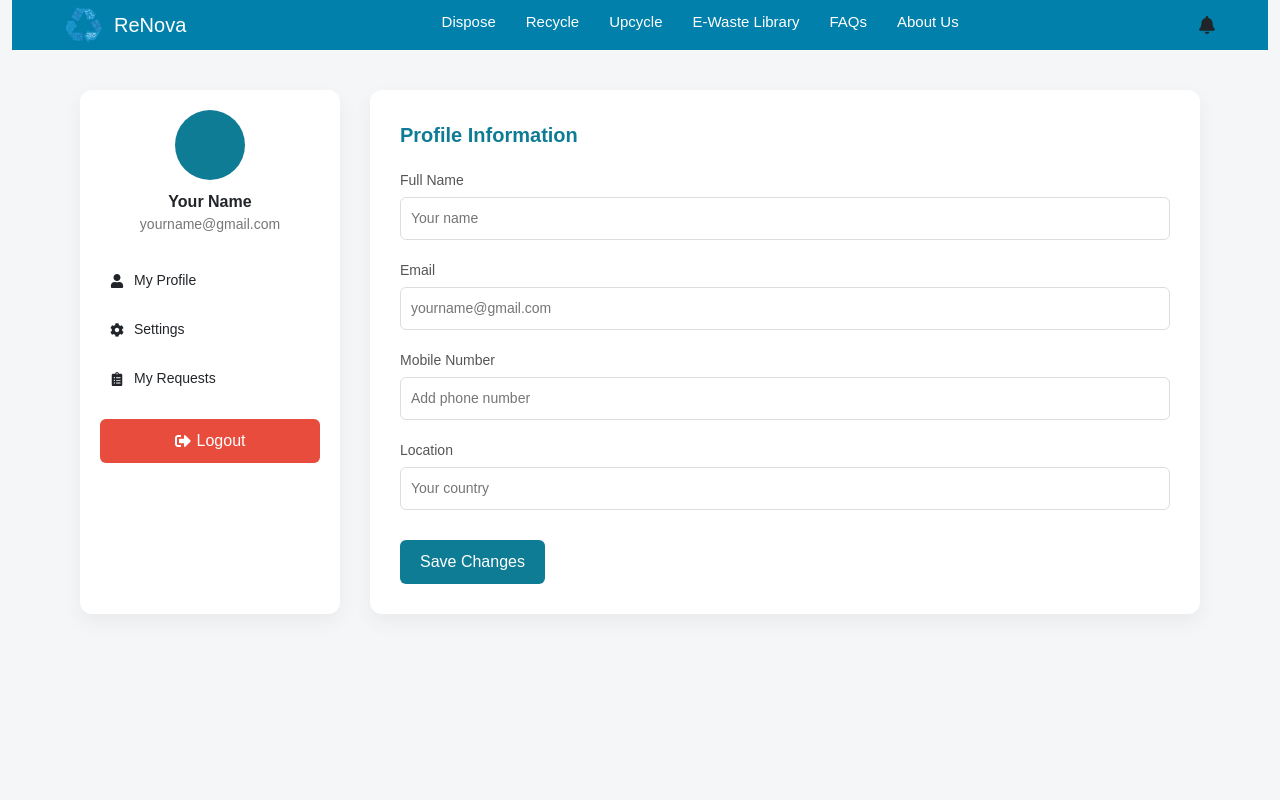
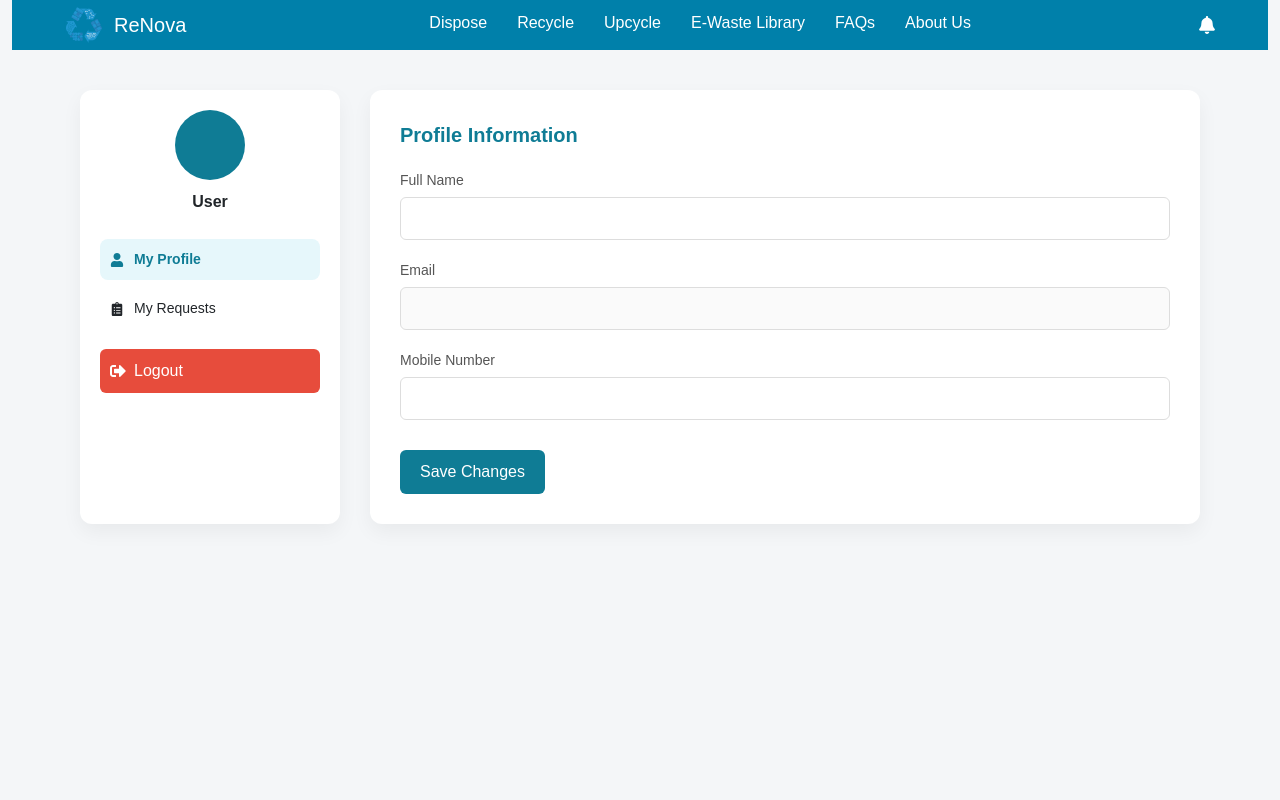
Before and after one commit to razanalraiisi/Renova, a React (Create React App) app in the folder client/: page /UserDash in a window 1280 px wide. Shown: the top 800 px of the page. Built offline with nearby package versions, Linux system fonts and the light colour scheme; the HTML template or start-up script is replaced by a standard one.

Commit message:
user profile is now conneted with db , update is missing

```diff
--- a/client/src/components/Components.css
+++ b/client/src/components/Components.css
@@ -1389,3 +1389,196 @@
   padding: 8px 14px;
   border-radius: 25px;
 }
+
+.dashboard-page {
+  min-height: 100vh;
+  background-color: #f4f6f8;
+  font-family: Arial, sans-serif;
+}
+
+/* NAVBAR */
+.top-navbar {
+  background-color: #0080aa;
+  padding: 0 40px;
+}
+
+.nav-container {
+  display: flex;
+  justify-content: space-between;
+  align-items: center;
+  width: 100%;
+}
+
+.brand {
+  color: white !important;
+  display: flex;
+  align-items: center;
+}
+
+.logo {
+  height: 40px;
+  width: 40px;
+  margin-right: 10px;
+}
+
+.nav-links {
+  display: flex;
+  gap: 30px;
+}
+
+.nav-link {
+  color: white;
+  text-decoration: none;
+  padding-bottom: 5px;
+}
+
+.active-link {
+  border-bottom: 2px solid white;
+}
+
+.bell-icon {
+  color: white;
+  font-size: 18px;
+}
+
+/* BODY */
+.dashboard-container {
+  display: flex;
+  gap: 30px;
+  padding: 40px;
+  max-width: 1200px;
+  margin: 0 auto;
+}
+
+.sidebar {
+  width: 260px;
+  background: white;
+  border-radius: 12px;
+  padding: 20px;
+  box-shadow: 0 8px 20px rgba(0,0,0,0.05);
+}
+
+.profile-box {
+  text-align: center;
+  margin-bottom: 25px;
+}
+
+.avatar {
+  width: 70px;
+  height: 70px;
+  border-radius: 50%;
+  background: #0f7c95;
+  margin: 0 auto 10px auto;
+}
+
+.email {
+  font-size: 14px;
+  color: #777;
+}
+
+.menu-item {
+  display: flex;
+  align-items: center;
+  gap: 10px;
+  padding: 10px;
+  border-radius: 8px;
+  cursor: pointer;
+  margin-bottom: 8px;
+  font-size: 14px;
+  transition: 0.2s;
+}
+
+.menu-item:hover {
+  background-color: #f1f1f1;
+}
+
+.menu-item.active {
+  background-color: #e6f7fb;
+  color: #0f7c95;
+  font-weight: bold;
+}
+
+.logout-btn {
+  margin-top: 20px;
+  padding: 10px;
+  background-color: #e74c3c;
+  color: white;
+  border: none;
+  border-radius: 6px;
+  cursor: pointer;
+  width: 100%;
+}
+
+/* CONTENT */
+.content {
+  flex: 1;
+  background: white;
+  border-radius: 12px;
+  padding: 30px;
+  box-shadow: 0 8px 20px rgba(0,0,0,0.05);
+}
+
+.section-title {
+  font-size: 20px;
+  font-weight: bold;
+  margin-bottom: 20px;
+  color: #0f7c95;
+}
+
+.form-group {
+  margin-bottom: 20px;
+}
+
+.form-group label {
+  display: block;
+  font-size: 14px;
+  margin-bottom: 6px;
+  color: #555;
+}
+
+.form-group input {
+  width: 100%;
+  padding: 10px;
+  border-radius: 6px;
+  border: 1px solid #ddd;
+  font-size: 14px;
+}
+
+.save-btn {
+  margin-top: 10px;
+  padding: 10px 20px;
+  background-color: #0f7c95;
+  color: white;
+  border: none;
+  border-radius: 6px;
+  cursor: pointer;
+}
+
+.avatar-img {
+  width: 70px;
+  height: 70px;
+  border-radius: 50%;
+  object-fit: cover;
+  margin: 0 auto 10px auto;
+  display: block;
+}
+
+.snackbar {
+  position: fixed;
+  bottom: 30px;
+  left: 50%;
+  transform: translateX(-50%);
+  background-color: #0f7c95;
+  color: white;
+  padding: 12px 25px;
+  border-radius: 8px;
+  box-shadow: 0 8px 20px rgba(0,0,0,0.15);
+  animation: fadeInOut 3s ease;
+}
+
+@keyframes fadeInOut {
+  0% { opacity: 0; bottom: 10px; }
+  10% { opacity: 1; bottom: 30px; }
+  90% { opacity: 1; }
+  100% { opacity: 0; }
+}
--- a/client/src/components/RegisterCollector.js
+++ b/client/src/components/RegisterCollector.js
@@ -246,7 +246,7 @@ const RegisterCollector = () => {
                       style={{
                         flex: 1,
                         padding: "10px 0",
-                        cursor: "default",
+                        cursor: "pointer",
                         backgroundColor: !isUser ? "#4DA6FF" : "#fff",
                         color: !isUser ? "#fff" : "#000",
                         fontWeight: "600",
--- a/client/src/components/UserDash.js
+++ b/client/src/components/UserDash.js
@@ -1,16 +1,70 @@
-import React from "react";
+import React, { useState, useEffect } from "react";
 import { Link, useNavigate, useLocation } from "react-router-dom";
 import { Navbar, NavbarBrand } from "reactstrap";
-import { FaBell, FaSignOutAlt, FaUser, FaCog, FaClipboardList } from "react-icons/fa";
+import { FaBell, FaSignOutAlt, FaUser, FaClipboardList } from "react-icons/fa";
+import { useDispatch, useSelector } from "react-redux";
+import { updateUser, resetUser, resetState } from "../features/UserSlice.js";
 import logo from "../assets/logo.png";
+import "./Components.css";
 
 const UserDash = () => {
   const navigate = useNavigate();
   const location = useLocation();
+  const dispatch = useDispatch();
+
+  const { user, isSuccess, message, isLoading } = useSelector(
+    (state) => state.users
+  );
+
+  const [activeTab, setActiveTab] = useState("profile");
+  const [showSnackbar, setShowSnackbar] = useState(false);
+
+  const [formData, setFormData] = useState({
+    uname: "",
+    email: "",
+    phone: "",
+  });
+
+  // Populate form when user changes
+  useEffect(() => {
+    if (user && user._id) {
+      setFormData({
+        uname: user.uname || "",
+        email: user.email || "",
+        phone: user.phone || "",
+      });
+    }
+  }, [user]);
+
+  // Snackbar logic
+  useEffect(() => {
+    if (isSuccess) {
+      setShowSnackbar(true);
+
+      setTimeout(() => {
+        setShowSnackbar(false);
+        dispatch(resetState()); // 🔥 reset success flag after showing
+      }, 3000);
+    }
+  }, [isSuccess, dispatch]);
 
   const handleLogout = () => {
+    dispatch(resetUser());
     localStorage.removeItem("token");
     navigate("/");
+  };
+
+  const handleChange = (e) => {
+    setFormData({ ...formData, [e.target.name]: e.target.value });
+  };
+
+  const handleSave = () => {
+    if (!user?._id) {
+      console.error("User ID missing.");
+      return;
+    }
+
+    dispatch(updateUser({ ...formData, _id: user._id }));
   };
 
   const navItems = [
@@ -22,241 +76,125 @@ const UserDash = () => {
     { name: "About Us", path: "/about" },
   ];
 
-  const styles = {
-    page: {
-      minHeight: "100vh",
-      backgroundColor: "#f4f6f8",
-      fontFamily: "Arial, sans-serif",
-    },
-
-    navLink: {
-      color: "white",
-      textDecoration: "none",
-      position: "relative",
-      paddingBottom: "5px",
-    },
-
-    activeLink: {
-      borderBottom: "2px solid white",
-    },
-
-    /* 🔷 MAIN CONTAINER */
-    container: {
-      display: "flex",
-      gap: "30px",
-      padding: "40px",
-      maxWidth: "1200px",
-      margin: "0 auto",
-    },
-
-    /* 🔷 SIDEBAR */
-    sidebar: {
-      width: "260px",
-      backgroundColor: "white",
-      borderRadius: "12px",
-      padding: "20px",
-      boxShadow: "0 8px 20px rgba(0,0,0,0.05)",
-    },
-
-    profileBox: {
-      textAlign: "center",
-      marginBottom: "25px",
-    },
-
-    avatar: {
-      width: "70px",
-      height: "70px",
-      borderRadius: "50%",
-      backgroundColor: "#0f7c95",
-      margin: "0 auto 10px auto",
-    },
-
-    email: {
-      fontSize: "14px",
-      color: "#777",
-    },
-
-    menuItem: {
-      display: "flex",
-      alignItems: "center",
-      gap: "10px",
-      padding: "10px",
-      borderRadius: "8px",
-      cursor: "pointer",
-      marginBottom: "8px",
-      fontSize: "14px",
-      transition: "0.2s",
-    },
-
-    logoutBtn: {
-      marginTop: "20px",
-      padding: "10px",
-      backgroundColor: "#e74c3c",
-      color: "white",
-      border: "none",
-      borderRadius: "6px",
-      cursor: "pointer",
-      width: "100%",
-      display: "flex",
-      justifyContent: "center",
-      alignItems: "center",
-      gap: "6px",
-    },
-
-    /* 🔷 MAIN CONTENT */
-    content: {
-      flex: 1,
-      backgroundColor: "white",
-      borderRadius: "12px",
-      padding: "30px",
-      boxShadow: "0 8px 20px rgba(0,0,0,0.05)",
-    },
-
-    sectionTitle: {
-      fontSize: "20px",
-      fontWeight: "bold",
-      marginBottom: "20px",
-      color: "#0f7c95",
-    },
-
-    formGroup: {
-      marginBottom: "20px",
-    },
-
-    label: {
-      display: "block",
-      fontSize: "14px",
-      marginBottom: "6px",
-      color: "#555",
-    },
-
-    input: {
-      width: "100%",
-      padding: "10px",
-      borderRadius: "6px",
-      border: "1px solid #ddd",
-      fontSize: "14px",
-    },
-
-    saveBtn: {
-      marginTop: "10px",
-      padding: "10px 20px",
-      backgroundColor: "#0f7c95",
-      color: "white",
-      border: "none",
-      borderRadius: "6px",
-      cursor: "pointer",
-    },
-  };
-
   return (
-    <div style={styles.page}>
-      {/* 🔷 NAVBAR */}
-      <Navbar style={{ backgroundColor: "#0080AA", padding: "0 40px" }}>
-        <div
-          style={{
-            display: "flex",
-            justifyContent: "space-between",
-            alignItems: "center",
-            width: "100%",
-          }}
-        >
-          {/* LEFT: Logo */}
-          <NavbarBrand
-            tag={Link}
-            to="/start"
-            style={{ color: "white", display: "flex", alignItems: "center" }}
-          >
-            <img
-              src={logo}
-              alt="logo"
-              style={{ height: 40, width: 40, marginRight: 10 }}
-            />
+    <div className="dashboard-page">
+      <Navbar className="top-navbar">
+        <div className="nav-container">
+          <NavbarBrand tag={Link} to="/start" className="brand">
+            <img src={logo} alt="logo" className="logo" />
             ReNova
           </NavbarBrand>
 
-          {/* CENTER: Nav links */}
-          <div style={{ display: "flex", gap: "30px", fontSize: "15px" }}>
+          <div className="nav-links">
             {navItems.map((item) => (
               <Link
                 key={item.name}
                 to={item.path}
-                style={{
-                  ...styles.navLink,
-                  ...(location.pathname === item.path ? styles.activeLink : {}),
-                }}
+                className={
+                  location.pathname === item.path
+                    ? "nav-link active-link"
+                    : "nav-link"
+                }
               >
                 {item.name}
               </Link>
             ))}
           </div>
 
-          {/* RIGHT: Bell icon */}
-          <div
-            style={{
-              display: "flex",
-              gap: "20px",
-              fontSize: "18px",
-              alignItems: "center",
-            }}
-          >
-            <FaBell />
-          </div>
+          <FaBell className="bell-icon" />
         </div>
       </Navbar>
 
-      {/* 🔷 DASHBOARD BODY */}
-      <div style={styles.container}>
+      <div className="dashboard-container">
         {/* SIDEBAR */}
-        <div style={styles.sidebar}>
-          <div style={styles.profileBox}>
-            <div style={styles.avatar}></div>
-            <strong>Your Name</strong>
-            <div style={styles.email}>yourname@gmail.com</div>
+        <div className="sidebar">
+          <div className="profile-box">
+            {user?.pic ? (
+              <img src={user.pic} alt="profile" className="avatar-img" />
+            ) : (
+              <div className="avatar"></div>
+            )}
+            <strong>{user?.uname || "User"}</strong>
+            <div className="email">{user?.email}</div>
           </div>
 
-          <div style={styles.menuItem}>
+          <div
+            className={
+              activeTab === "profile" ? "menu-item active" : "menu-item"
+            }
+            onClick={() => setActiveTab("profile")}
+          >
             <FaUser /> My Profile
           </div>
-          <div style={styles.menuItem}>
-            <FaCog /> Settings
-          </div>
-          <div style={styles.menuItem}>
+
+          <div
+            className={
+              activeTab === "requests" ? "menu-item active" : "menu-item"
+            }
+            onClick={() => setActiveTab("requests")}
+          >
             <FaClipboardList /> My Requests
           </div>
 
-          <button style={styles.logoutBtn} onClick={handleLogout}>
+          <button className="logout-btn" onClick={handleLogout}>
             <FaSignOutAlt /> Logout
           </button>
         </div>
 
-        {/* MAIN CONTENT */}
-        <div style={styles.content}>
-          <div style={styles.sectionTitle}>Profile Information</div>
+        {/* CONTENT */}
+        <div className="content">
+          {activeTab === "profile" && (
+            <>
+              <div className="section-title">Profile Information</div>
 
-          <div style={styles.formGroup}>
-            <label style={styles.label}>Full Name</label>
-            <input style={styles.input} placeholder="Your name" />
-          </div>
+              <div className="form-group">
+                <label>Full Name</label>
+                <input
+                  name="uname"
+                  value={formData.uname}
+                  onChange={handleChange}
+                />
+              </div>
 
-          <div style={styles.formGroup}>
-            <label style={styles.label}>Email</label>
-            <input style={styles.input} placeholder="yourname@gmail.com" />
-          </div>
+              <div className="form-group">
+                <label>Email</label>
+                <input name="email" value={formData.email} disabled />
+              </div>
 
-          <div style={styles.formGroup}>
-            <label style={styles.label}>Mobile Number</label>
-            <input style={styles.input} placeholder="Add phone number" />
-          </div>
+              <div className="form-group">
+                <label>Mobile Number</label>
+                <input
+                  name="phone"
+                  value={formData.phone}
+                  onChange={handleChange}
+                />
+              </div>
 
-          <div style={styles.formGroup}>
-            <label style={styles.label}>Location</label>
-            <input style={styles.input} placeholder="Your country" />
-          </div>
+              <button
+                className="save-btn"
+                onClick={handleSave}
+                disabled={isLoading}
+              >
+                {isLoading ? "Saving..." : "Save Changes"}
+              </button>
+            </>
+          )}
 
-          <button style={styles.saveBtn}>Save Changes</button>
+          {activeTab === "requests" && (
+            <>
+              <div className="section-title">My Requests</div>
+              <p>You don’t have any requests yet.</p>
+            </>
+          )}
         </div>
       </div>
+
+      {/* SNACKBAR */}
+      {showSnackbar && (
+        <div className="snackbar">
+          {message || "Profile updated successfully!"}
+        </div>
+      )}
     </div>
   );
 };
```
Also changed, not shown: client/src/features/UserSlice.js (+6 -1 lines), 2 other files (tests, documents, lock files or other folders).
